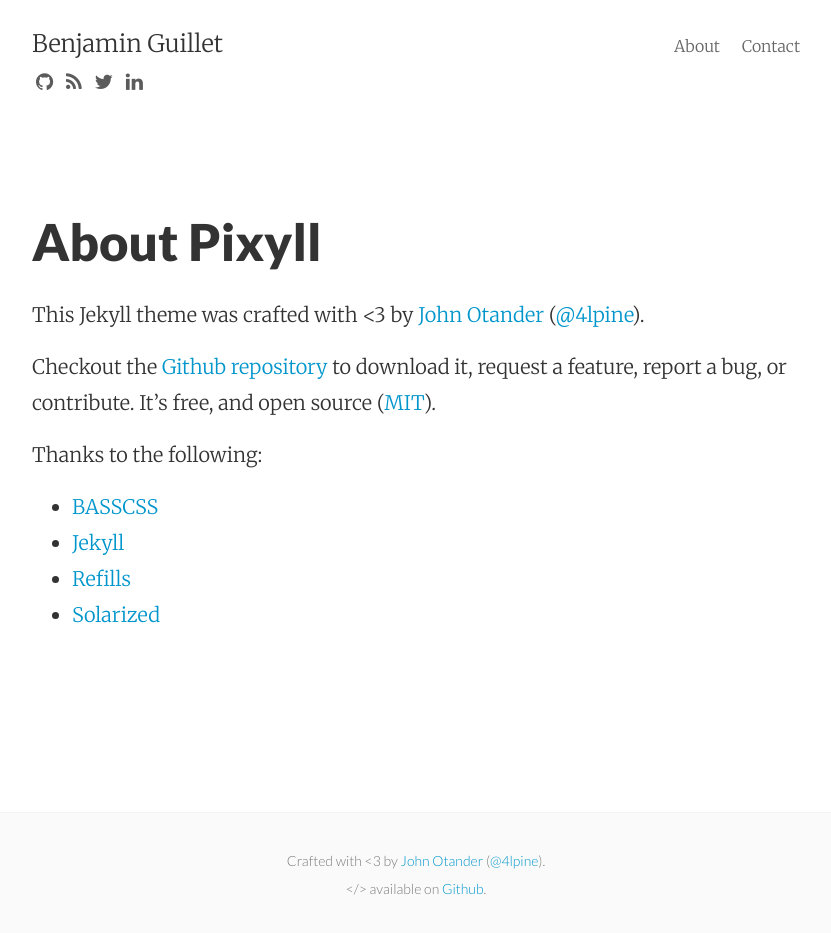
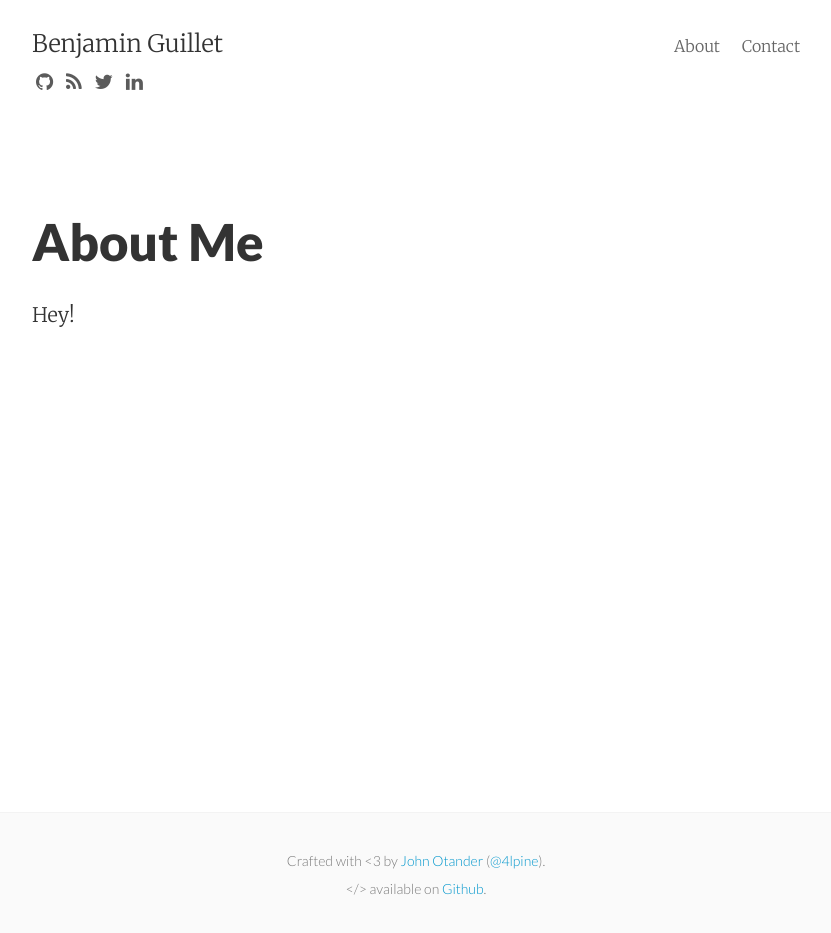
Before and after one commit to benguillet/benguillet.github.io, a Jekyll site: the page built from about.md, in a window 1280 px wide. Shown: the whole page, without its empty margins (224-1055 px from the left). Built offline with Jekyll 4.4.1, drawn with Linux system fonts in a browser that asks for light colours; nearby versions of some CDN libraries.

Commit message:
Update about.

```diff
--- a/about.md
+++ b/about.md
@@ -1,19 +1,7 @@
 ---
 layout: page
-title: About Pixyll
+title: About Me
 permalink: /about/
 ---
 
-This Jekyll theme was crafted with <3 by [John Otander](http://johnotander.com)
-([@4lpine](https://twitter.com/4lpine)).
-
-Checkout the [Github repository](https://github.com/johnotander/pixyll) to download it,
-request a feature, report a bug, or contribute. It's free, and open source
-([MIT](http://opensource.org/licenses/MIT)).
-
-Thanks to the following:
-
-* [BASSCSS](http://basscss.com)
-* [Jekyll](http://jekyllrb.com)
-* [Refills](http://refills.bourbon.io/)
-* [Solarized](http://ethanschoonover.com/solarized)
+Hey!
```
